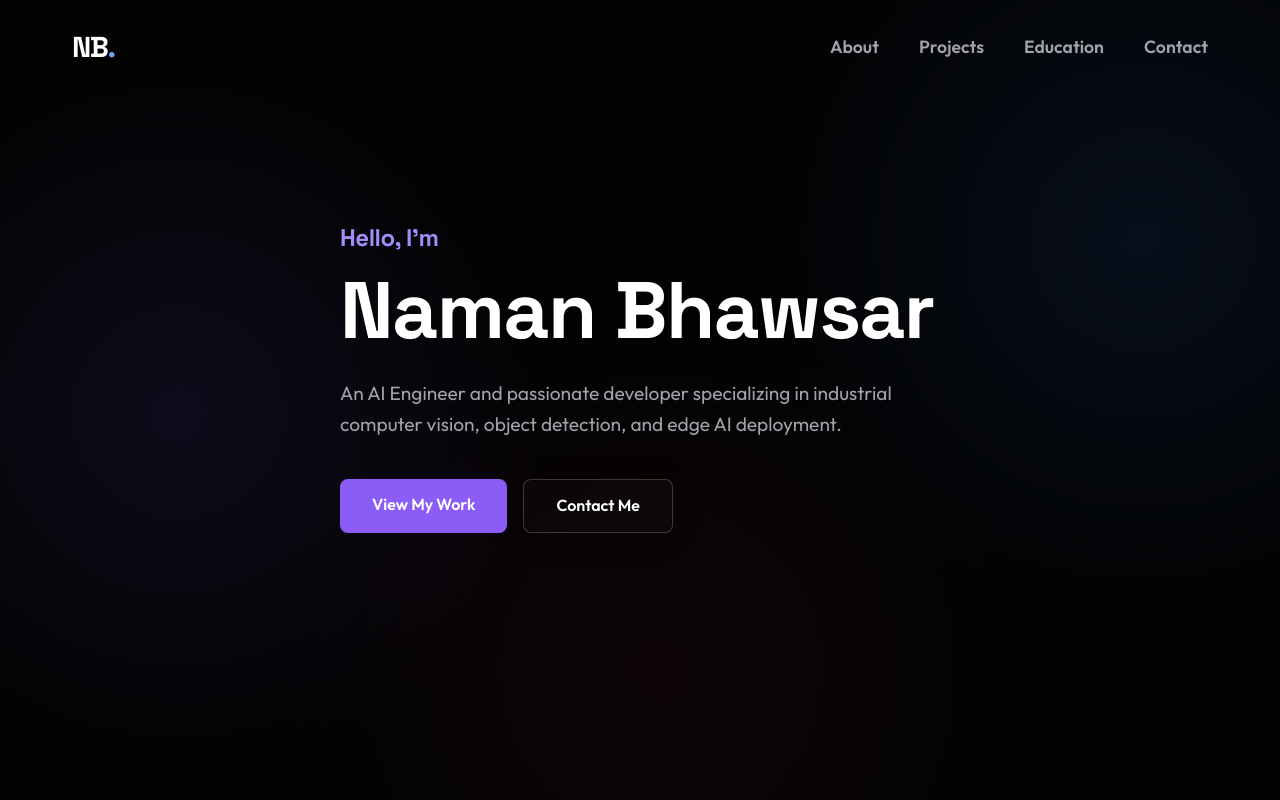
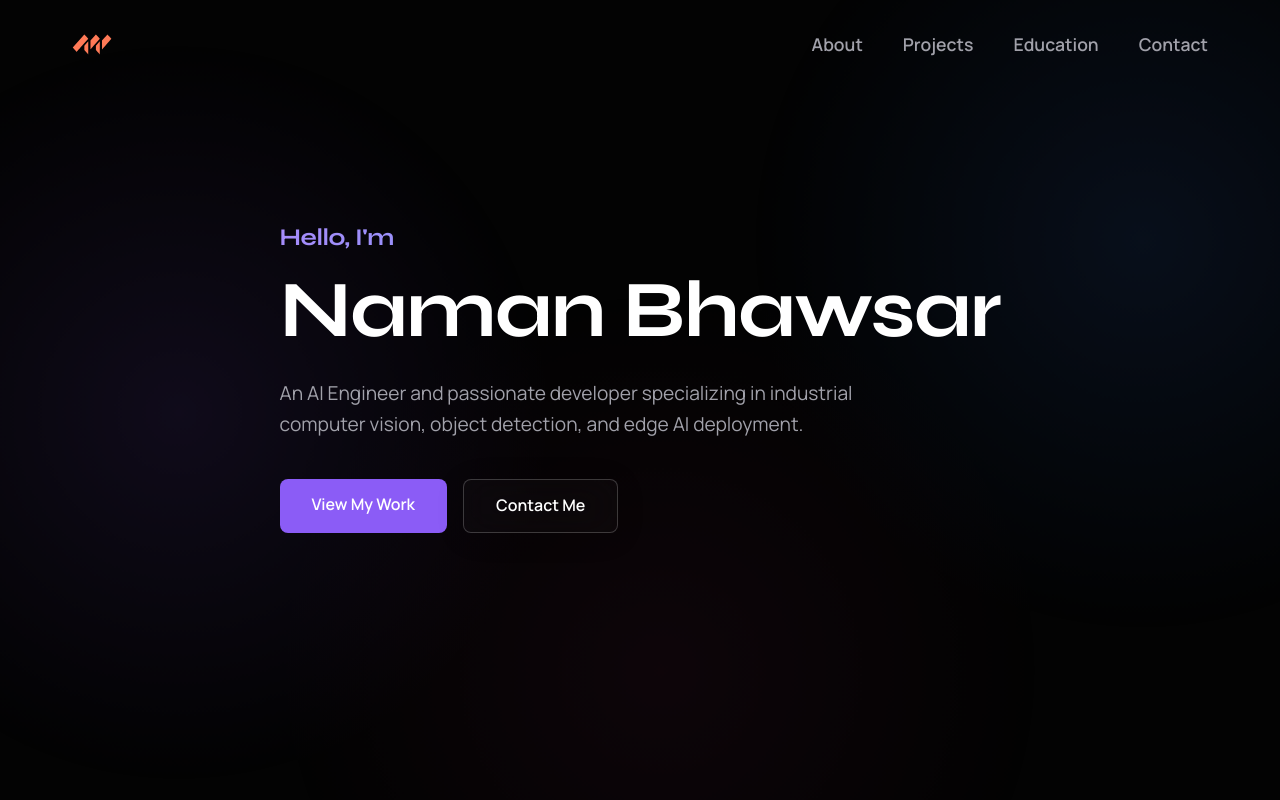
Before and after one commit to namannb07/NamanBhawsar, a React (Vite) app: page / in a window 1280 px wide. Shown: the top 800 px of the page. Built offline with nearby package versions, Linux system fonts and the light colour scheme.

Commit message:
Updated fonts and removed the older svgs

```diff
--- a/index.html
+++ b/index.html
@@ -2,9 +2,9 @@
 <html lang="en">
   <head>
     <meta charset="UTF-8" />
-    <link rel="icon" type="image/svg+xml" href="/favicon.svg" />
+    <link rel="icon" type="image/svg+xml" href="/logo.svg" />
     <meta name="viewport" content="width=device-width, initial-scale=1.0" />
-    <title>new_portfolio</title>
+    <title>Naman Bhawsar</title>
   </head>
   <body>
     <div id="root"></div>
--- a/package.json
+++ b/package.json
@@ -1,5 +1,5 @@
 {
-  "name": "new_portfolio",
+  "name": "portfolio",
   "private": true,
   "version": "0.0.0",
   "type": "module",
--- a/src/components/Navbar.jsx
+++ b/src/components/Navbar.jsx
@@ -25,8 +25,8 @@ export default function Navbar() {
   return (
     <nav ref={ref} className={`navbar drop-down-wrapper ${inView ? 'is-visible' : ''} ${scrolled ? 'scrolled glass-panel' : ''}`}>
       <div className="container nav-container">
-        <a href="#home" className="nav-logo">
-          NB<span className="text-gradient">.</span>
+        <a href="#home" className="nav-logo" style={{ display: 'flex', alignItems: 'center' }}>
+          <img src="/logo.svg" alt="logo" width="40" height="40" />
         </a>
 
         {/* Hamburger Icon */}
--- a/src/index.css
+++ b/src/index.css
@@ -1,4 +1,4 @@
-@import url('https://fonts.googleapis.com/css2?family=Outfit:wght@300;400;600;800&family=Space+Grotesk:wght@400;700&display=swap');
+@import url('https://fonts.googleapis.com/css2?family=Manrope:wght@300;400;600;800&family=Syne:wght@400;600;700;800&display=swap');
 
 :root {
   --bg-color: #030303;
@@ -8,8 +8,8 @@
   --accent-hover: #7c3aed;
   --glass-bg: rgba(255, 255, 255, 0.02);
   --glass-border: rgba(255, 255, 255, 0.05);
-  --font-main: 'Outfit', sans-serif;
-  --font-heading: 'Space Grotesk', sans-serif;
+  --font-main: 'Manrope', sans-serif;
+  --font-heading: 'Syne', sans-serif;
   --transition-smooth: all 0.4s cubic-bezier(0.16, 1, 0.3, 1);
 }
 
```
Also changed, not shown: public/logo.svg (added).
